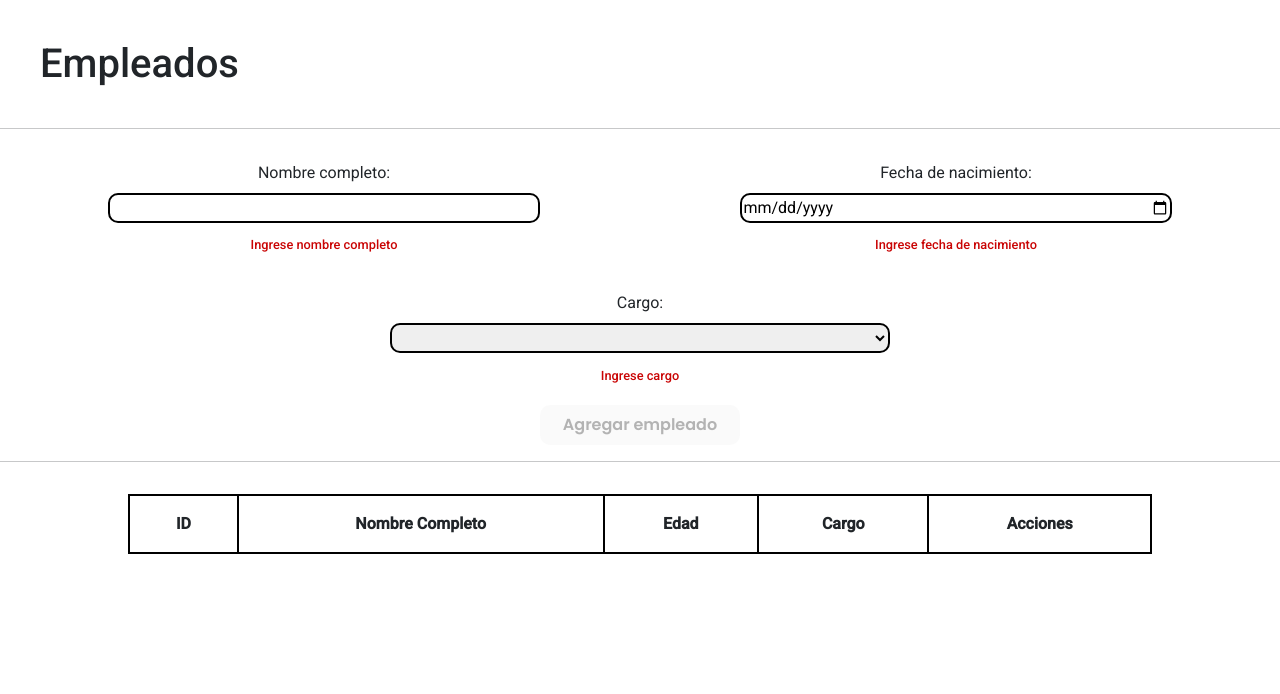
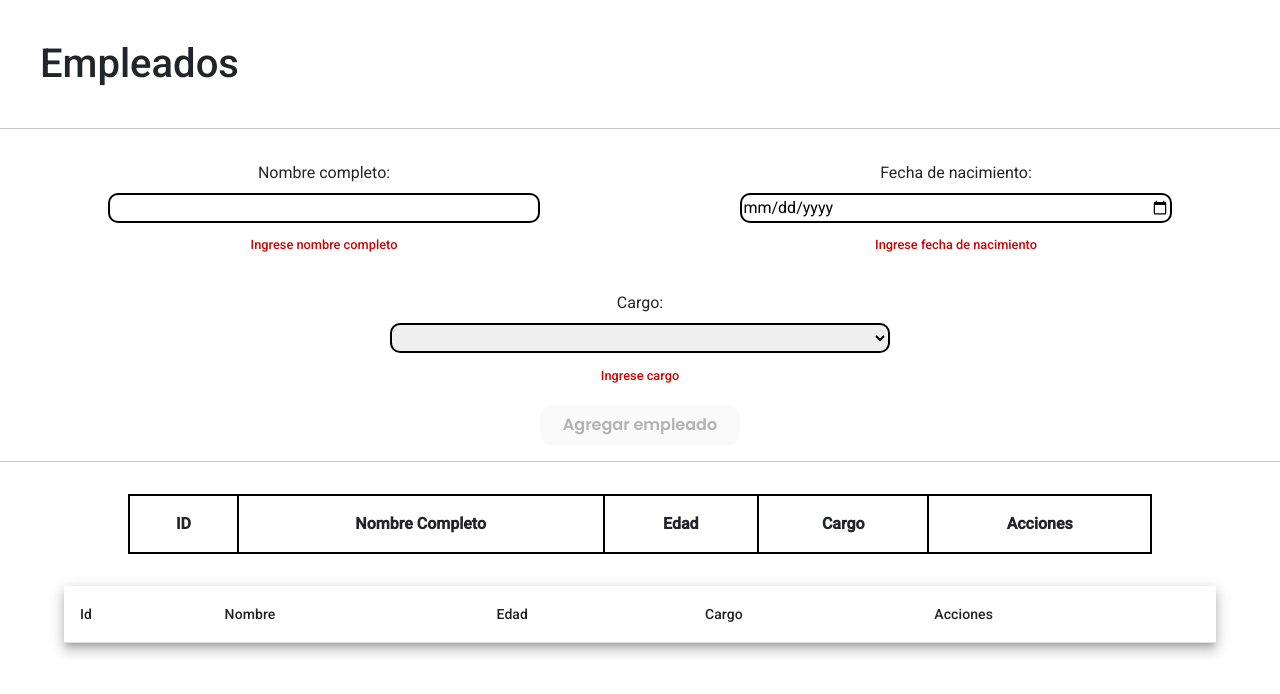
Before and after one commit to Elomolina/angular-todo-app, an Angular app: page /agregarEmpleados in a window 1280 px wide. Shown: the top 694 px of the page. Built offline with nearby package versions, Linux system fonts and the light colour scheme.

Commit message:
añadiendo tabla

```diff
--- a/src/app/app.component.html
+++ b/src/app/app.component.html
@@ -1,3 +1,4 @@
 <h1>Empleados</h1>
 <app-form [agregar]="'Agregar empleado'" [editar]="false"></app-form>
 <app-tabla></app-tabla>
+<app-table></app-table>
--- a/src/app/app.component.ts
+++ b/src/app/app.component.ts
@@ -3,11 +3,11 @@ import { CommonModule } from '@angular/common';
 import { RouterOutlet } from '@angular/router';
 import { TablaComponent } from './components/tabla/tabla.component';
 import { FormComponent } from './components/form/form.component';
-
+import { TableComponent } from './components/table/table.component';
 @Component({
   selector: 'app-root',
   standalone: true,
-  imports: [CommonModule, RouterOutlet, TablaComponent, FormComponent],
+  imports: [CommonModule, RouterOutlet, TablaComponent, FormComponent, TableComponent],
   templateUrl: './app.component.html',
   styleUrl: './app.component.css'
 })
--- a/src/app/app.config.ts
+++ b/src/app/app.config.ts
@@ -5,5 +5,5 @@ import { routes } from './app.routes';
 import { provideAnimations } from '@angular/platform-browser/animations';
 
 export const appConfig: ApplicationConfig = {
-  providers: [provideRouter(routes), provideAnimations()]
+  providers: [provideRouter(routes), provideAnimations(), provideAnimations()]
 };
--- a/src/app/components/modal-estatus/modal-estatus.component.html
+++ b/src/app/components/modal-estatus/modal-estatus.component.html
@@ -1,10 +1,10 @@
-<!-- Button trigger modal -->
-<button type="button" class="btn btn-primary estatus" data-bs-toggle="modal" [attr.data-bs-target]="'#modalEstatus' + info.id" (click)="estatus()">
+<button type="button" class="btn btn-primary estatus" data-bs-toggle="modal"
+  [attr.data-bs-target]="'#modalEstatus' + info.id" (click)="estatus()">
   Cambiar estatus
 </button>
 
-    <!-- Modal -->
-    <div class="modal fade" id="modalEstatus{{info.id}}" tabindex="-1" aria-labelledby="exampleModalLabel" aria-hidden="true">
+<div class="modal fade" id="modalEstatus{{info.id}}" tabindex="-1" aria-labelledby="exampleModalLabel"
+  aria-hidden="true">
   <div class="modal-dialog">
     <div class="modal-content">
       <div class="modal-header">
--- /dev/null
+++ b/src/app/components/table/table.component.css
@@ -0,0 +1,9 @@
+section
+{
+  display: flex;
+  justify-content: center;
+}
+div
+{
+  width: 90%;
+}
--- /dev/null
+++ b/src/app/components/table/table.component.html
@@ -0,0 +1,34 @@
+<section>
+  <div>
+    <table mat-table [dataSource]="dataSource" class="mat-elevation-z8" (click)="a()">
+
+      <ng-container matColumnDef="id">
+        <th mat-header-cell *matHeaderCellDef> Id </th>
+        <td mat-cell *matCellDef="let element"> {{element.id}} a</td>
+      </ng-container>
+
+      <ng-container matColumnDef="nombre">
+        <th mat-header-cell *matHeaderCellDef> Nombre </th>
+        <td mat-cell *matCellDef="let element"> {{element.nombre}} </td>
+      </ng-container>
+
+      <ng-container matColumnDef="edad">
+        <th mat-header-cell *matHeaderCellDef> Edad </th>
+        <td mat-cell *matCellDef="let element"> {{element.edad}} </td>
+      </ng-container>
+
+      <ng-container matColumnDef="cargo">
+        <th mat-header-cell *matHeaderCellDef> Cargo </th>
+        <td mat-cell *matCellDef="let element"> {{element.cargo}} </td>
+      </ng-container>
+
+      <ng-container matColumnDef="acciones">
+        <th mat-header-cell *matHeaderCellDef> Acciones </th>
+        <td mat-cell *matCellDef="let element">{{element.acciones}} </td>
+      </ng-container>
+
+      <tr mat-header-row *matHeaderRowDef="displayedColumns"></tr>
+      <tr mat-row *matRowDef="let row; columns: displayedColumns;"></tr>
+    </table>
+  </div>
+</section>
--- /dev/null
+++ b/src/app/components/table/table.component.ts
@@ -0,0 +1,45 @@
+import { Component } from '@angular/core';
+import {MatTableModule} from '@angular/material/table';
+import { Empleados, Empleado } from '../../catalogoService.service';
+
+export interface PeriodicElement {
+  name: string;
+  position: number;
+  weight: number;
+  symbol: string;
+}
+const ELEMENT_DATA: PeriodicElement[] = [
+  {position: 1, name: 'Hydrogen', weight: 1.0079, symbol: 'H'},
+  {position: 2, name: 'Helium', weight: 4.0026, symbol: 'He'},
+  {position: 3, name: 'Lithium', weight: 6.941, symbol: 'Li'},
+  {position: 4, name: 'Beryllium', weight: 9.0122, symbol: 'Be'},
+  {position: 5, name: 'Boron', weight: 10.811, symbol: 'B'},
+  {position: 6, name: 'Carbon', weight: 12.0107, symbol: 'C'},
+  {position: 7, name: 'Nitrogen', weight: 14.0067, symbol: 'N'},
+  {position: 8, name: 'Oxygen', weight: 15.9994, symbol: 'O'},
+  {position: 9, name: 'Fluorine', weight: 18.9984, symbol: 'F'},
+  {position: 10, name: 'Neon', weight: 20.1797, symbol: 'Ne'},
+];
+let aa:{}[] = [
+  {id: 1, nombre: 'Hydrogen', edad: 1.0079, cargo: 'H', acciones:'100', peo:10, si:100},
+  {id: 1, nombre: 'Hydrogen', edad: 1.0079, cargo: 'H', acciones:'10'},
+];
+@Component({
+  selector: 'app-table',
+  standalone: true,
+  imports: [MatTableModule],
+  templateUrl: './table.component.html',
+  styleUrl: './table.component.css'
+})
+export class TableComponent
+{
+  constructor(private empleados:Empleados){}
+  displayedColumns: string[] = ['id', 'nombre', 'edad', 'cargo', 'acciones'];
+  emp:Empleado[] = this.empleados.empleado;
+  dataSource = this.emp;
+  a()
+  {
+    console.log(this.emp);
+
+  }
+}
```
Also changed, not shown: src/app/components/form/form.component.html (+5 -5 lines), src/app/components/modal-edit/modal-edit.component.html (+5 -5 lines), src/app/components/tabla/tabla.component.html (line endings or trailing spaces), 1 other file (tests, documents, lock files or other folders). Lines whose indentation alone changed are shown as unchanged.
